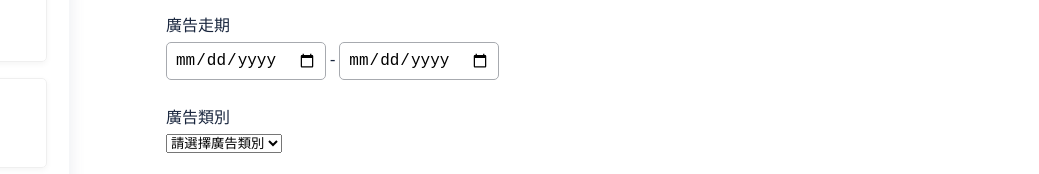
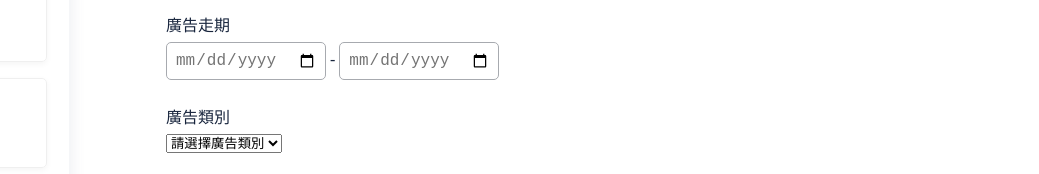
Before and after one commit to wintersprouter/ad-platform, a website built with webpack: page Index.html in a window 1280 px wide. Shown: the part 528-702 px from the top of the page, 241-1280 px from the left. Built offline with nearby package versions, Linux system fonts and the light colour scheme.

Commit message:
style: modify datepicker invalid color

```diff
--- a/Index.html
+++ b/Index.html
@@ -78,8 +78,8 @@
                 </div>
                 <div class="part">
                   <div class="form-row">
-                    <label>廣告走期</label><input id="a-time-start" name="a-time-start" type="date"> - <input
-                      id="a-time-end" name="a-time-end" type="date">
+                    <label>廣告走期</label><input id="a-time-start" name="a-time-start" type="date" required> - <input
+                      id="a-time-end" name="a-time-end" type="date" required>
                   </div>
                   <div class="form-row"><label>廣告類別</label>
                     <select name="a-type" id="a-type">
--- a/src/scss/main.scss
+++ b/src/scss/main.scss
@@ -502,5 +502,11 @@ form {
         margin-right: 20px;
       }
     }
+    &[type="date"] {
+      cursor: pointer;
+      &:invalid {
+        color: #747474;
+      }
+    }
   }
 }
```
